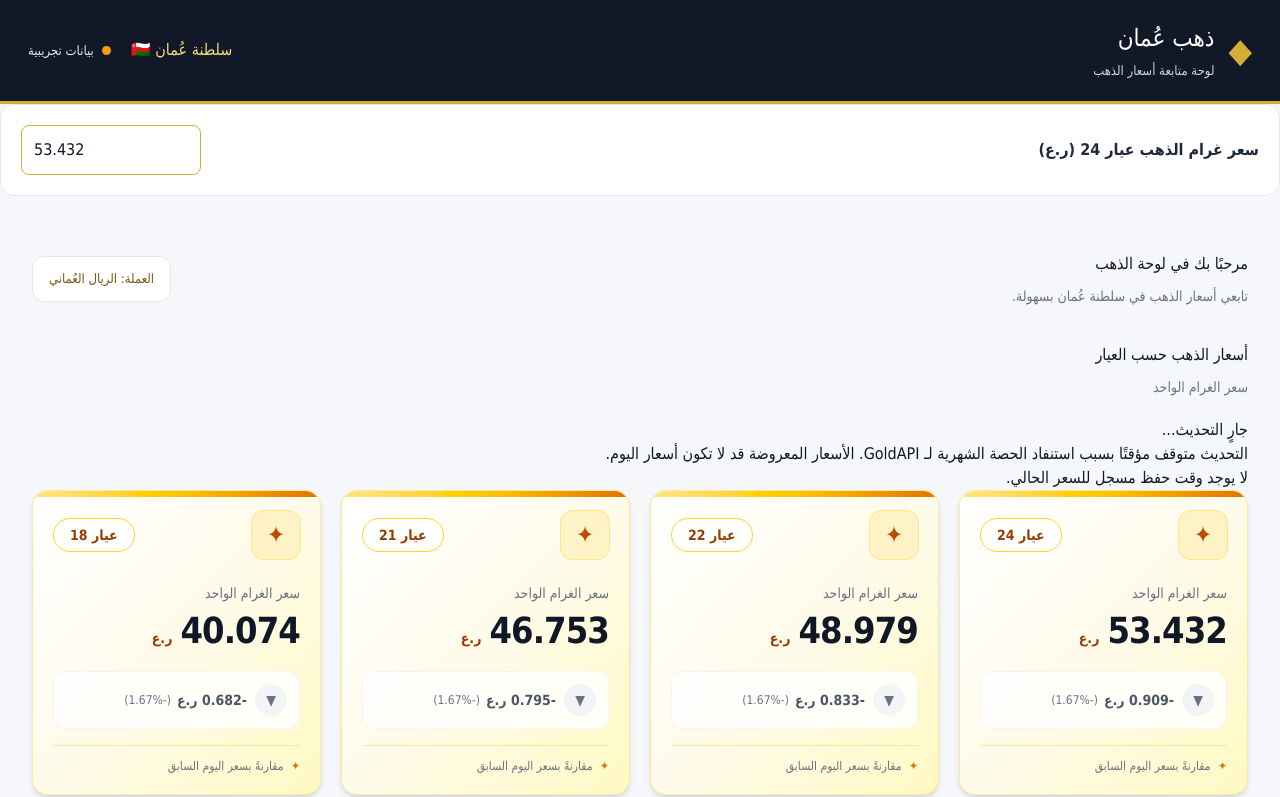
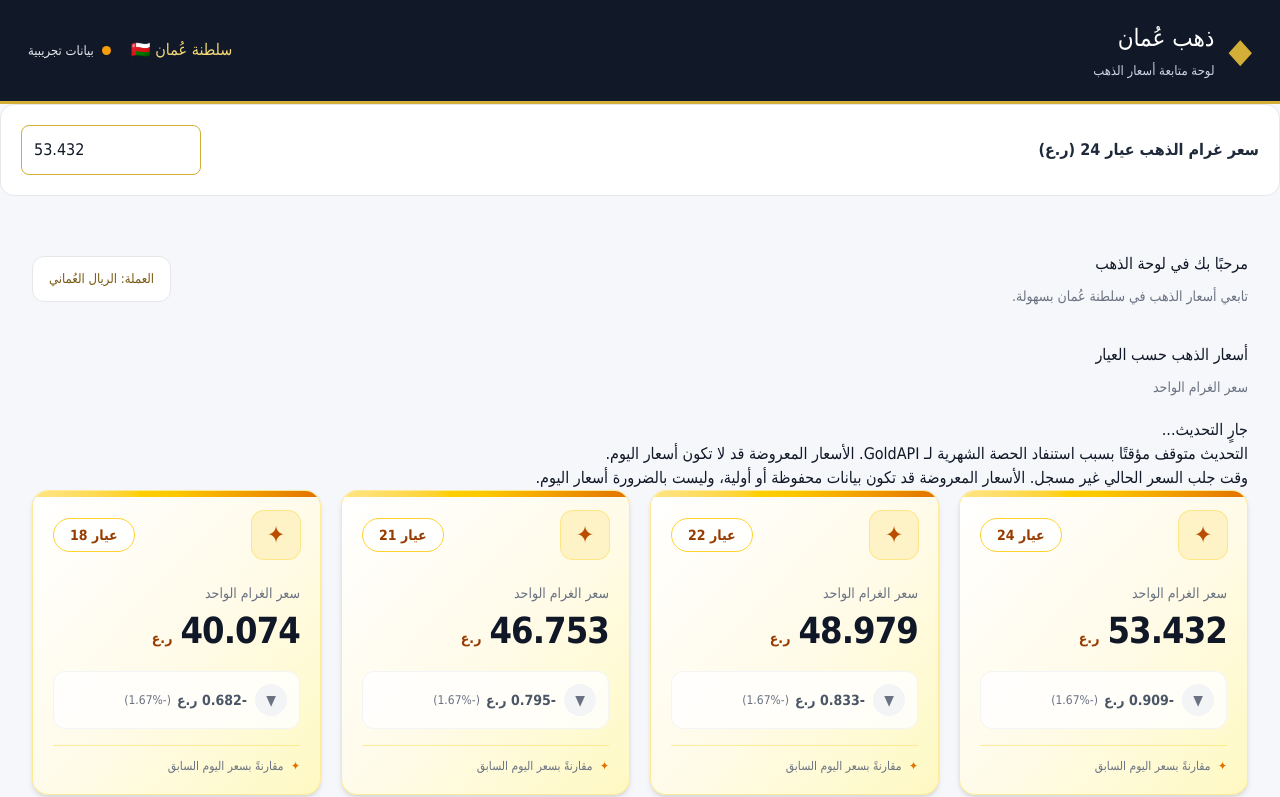
Before and after one commit to Mssana11/oman-gold-souq, an Angular app: page / in a window 1280 px wide. Shown: the top 797 px of the page. Built offline with nearby package versions, Linux system fonts and the light colour scheme; no server answers.

Commit message:
Clarify saved gold price timestamp message

```diff
--- a/src/app/pages/dashboard/dashboard.html
+++ b/src/app/pages/dashboard/dashboard.html
@@ -52,8 +52,11 @@
   </p>
 
   <ng-template #noCurrentPriceTime>
-    <p>لا يوجد وقت حفظ مسجل للسعر الحالي.</p>
-  </ng-template>
+  <p>
+    وقت جلب السعر الحالي غير مسجل.
+    الأسعار المعروضة قد تكون بيانات محفوظة أو أولية، وليست بالضرورة أسعار اليوم.
+  </p>
+</ng-template>
 </div>
 
 
```
